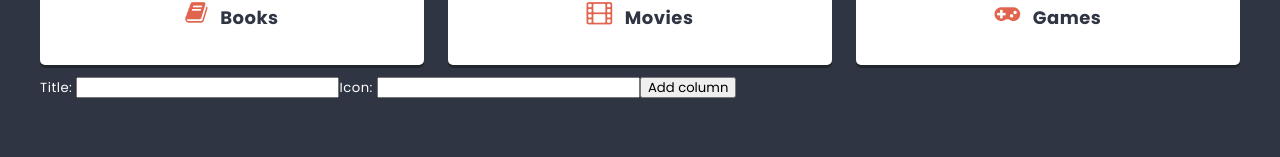
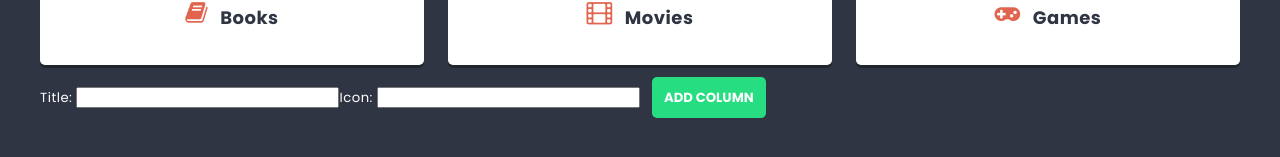
Before and after one commit to msedkiewicz/kodilla-module-15-to-do-app, a React (Create React App) app: page / in a window 1280 px wide. Shown: the part 555-712 px from the top of the page. Built offline with nearby package versions, Linux system fonts and the light colour scheme.

Commit message:
Add Button component to Column Form

```diff
--- a/src/components/ColumnForm/ColumnForm.js
+++ b/src/components/ColumnForm/ColumnForm.js
@@ -1,5 +1,6 @@
 // import styles from "./ColumnForm.module.scss";
 import { useState } from "react";
+import Button from '../Button/Button'
 
 const ColumnForm = (props) => {
   const [title, setTitle] = useState("");
@@ -25,7 +26,7 @@ const ColumnForm = (props) => {
         value={icon}
         onChange={(e) => setIcon(e.target.value)}
       />
-      <button>Add column</button>
+      <Button>Add column</Button>
     </form>
   );
 };
```
